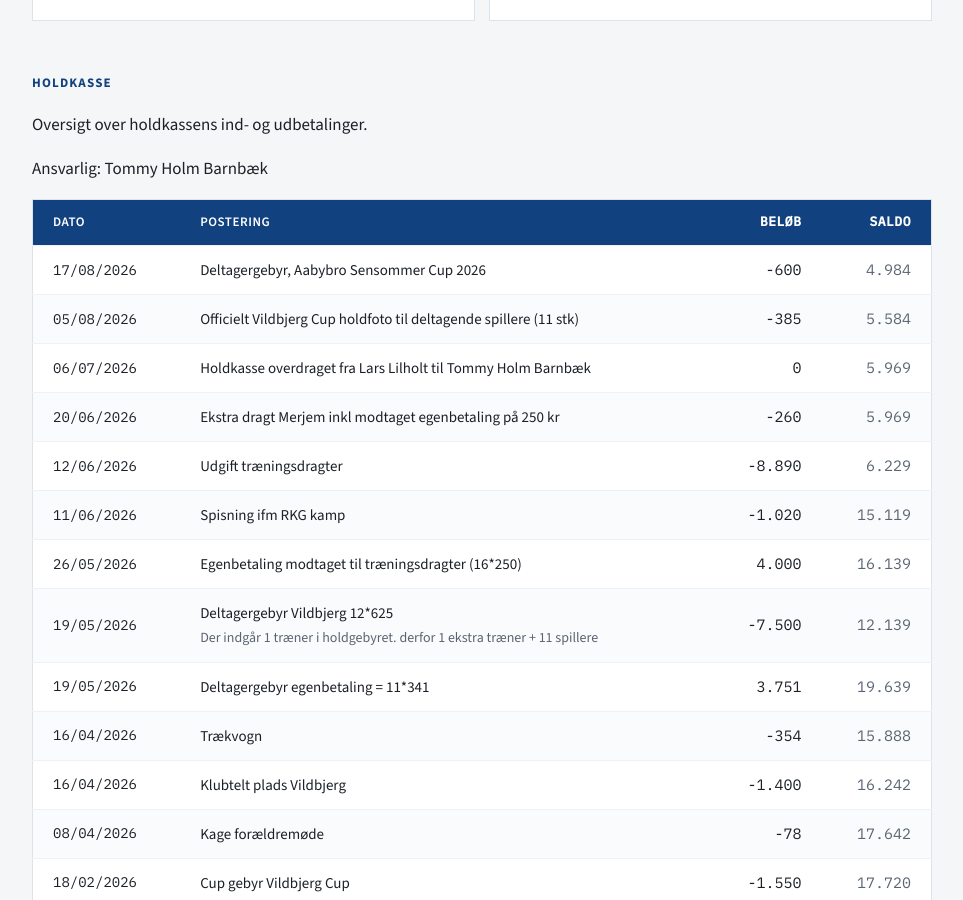
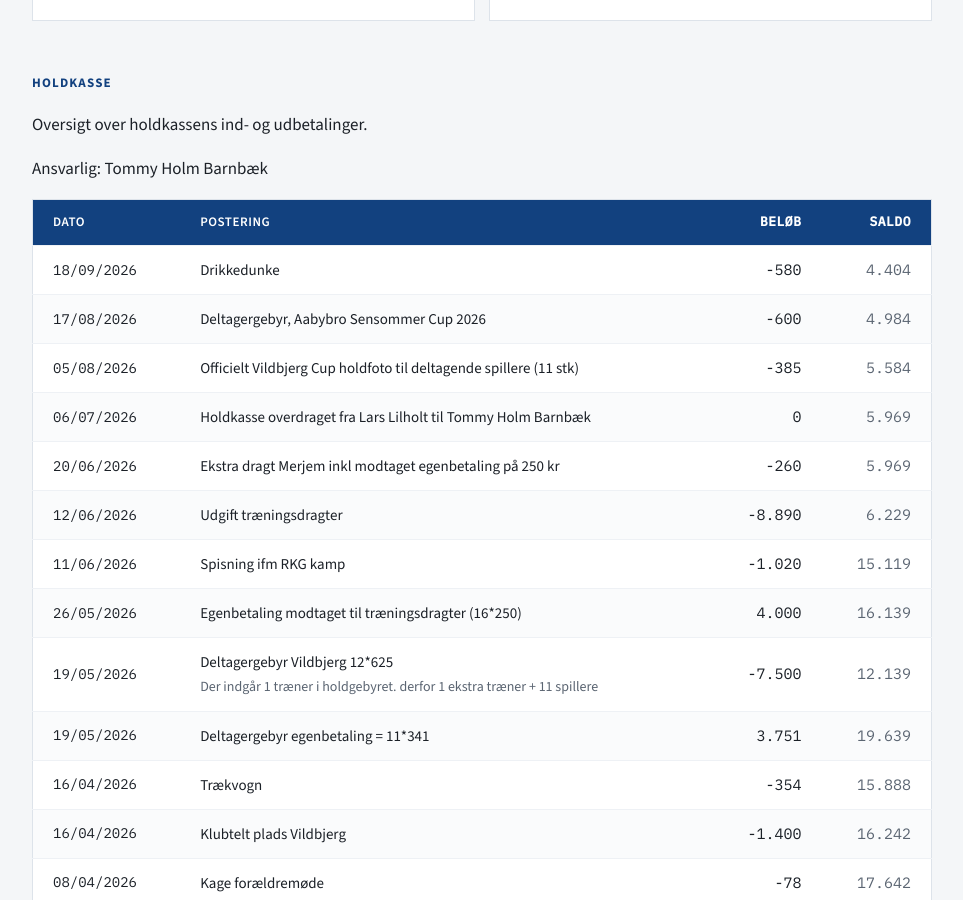
Before and after one commit to holm-dk/fodbold-vb-piger, a Jekyll site: the page built from index.md, in a window 1280 px wide and 900 px high, scrolled down 463 px. Shown: the whole window, without its empty margins (158-1121 px from the left). Built offline with Jekyll 4.4.1, drawn with Linux system fonts in a browser that asks for light colours.

Commit message:
Tilføjet udgift til drikkedunke

```diff
--- a/index.md
+++ b/index.md
@@ -22,6 +22,7 @@ Ansvarlig: Tommy Holm Barnbæk
 
 | Dato | Postering | Beløb | Saldo |
 |---|---|---:|---:|
+| 18/09/2026 | Drikkedunke | -580 | 4.404 |
 | 17/08/2026 | Deltagergebyr, Aabybro Sensommer Cup 2026 | -600 | 4.984 |
 | 05/08/2026 | Officielt Vildbjerg Cup holdfoto til deltagende spillere (11 stk) | -385 | 5.584 |
 | 06/07/2026 | Holdkasse overdraget fra Lars Lilholt til Tommy Holm Barnbæk | 0 | 5.969 |
```
